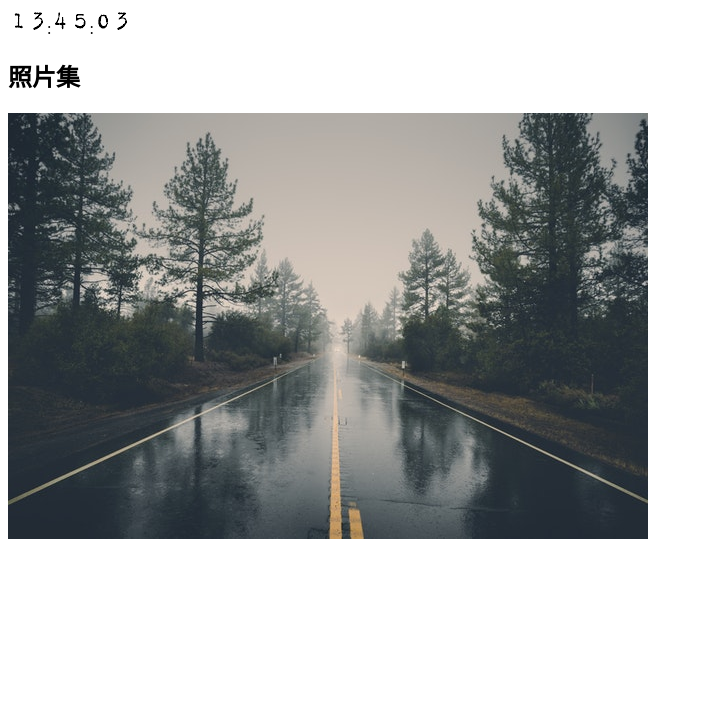
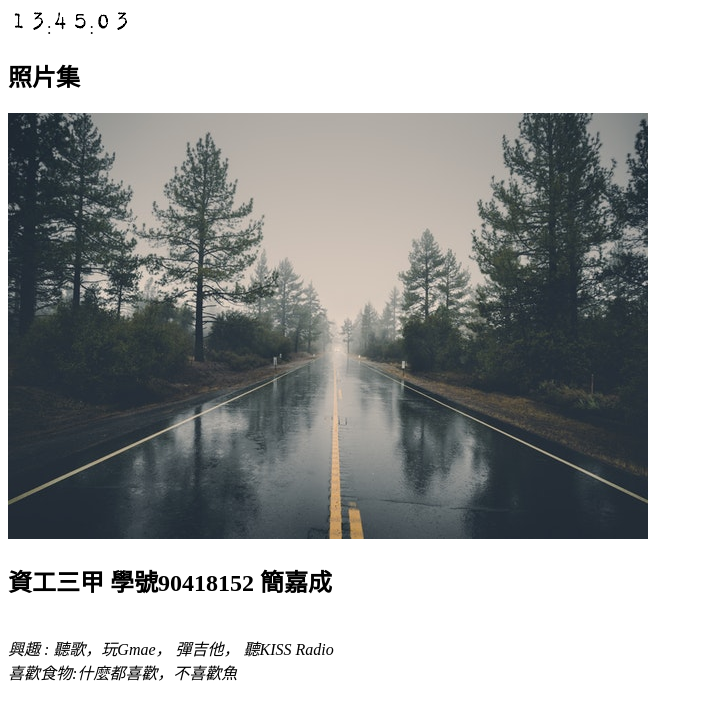
Before and after one commit to K90418152/90418152.github.io, a plain HTML site: page index.html in a window 1280 px wide. Shown: the whole page, without its empty margins (0-703 px from the left). Drawn offline with Linux system fonts and the light colour scheme.

Commit message:
Add files via upload

```diff
--- a/index.html
+++ b/index.html
@@ -11,6 +11,9 @@
         <h2>照片集</h2>
         <img src="images/pic00.jpeg" alt=""onmousedown="this.src=nextImage()"
                                     onmouseover="this.src=randomImage()">
+        <h2>資工三甲 學號90418152 簡嘉成</h2>
+        <br><i>興趣 : 聽歌，玩Gmae， 彈吉他， 聽KISS Radio<i/><br/>
+        <i>喜歡食物:什麼都喜歡，不喜歡魚<i/><br/>
        <script>
             var curIndex=0;
             var imgArray = new Array();
```
